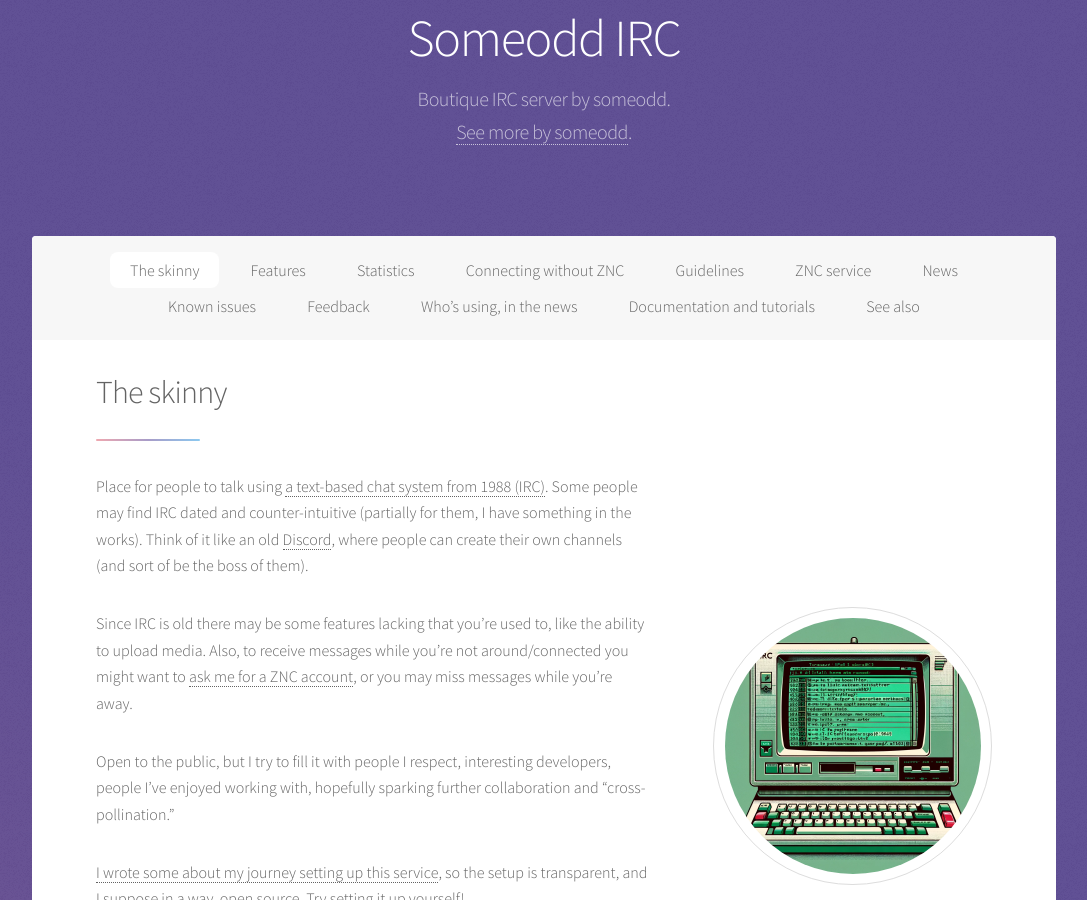
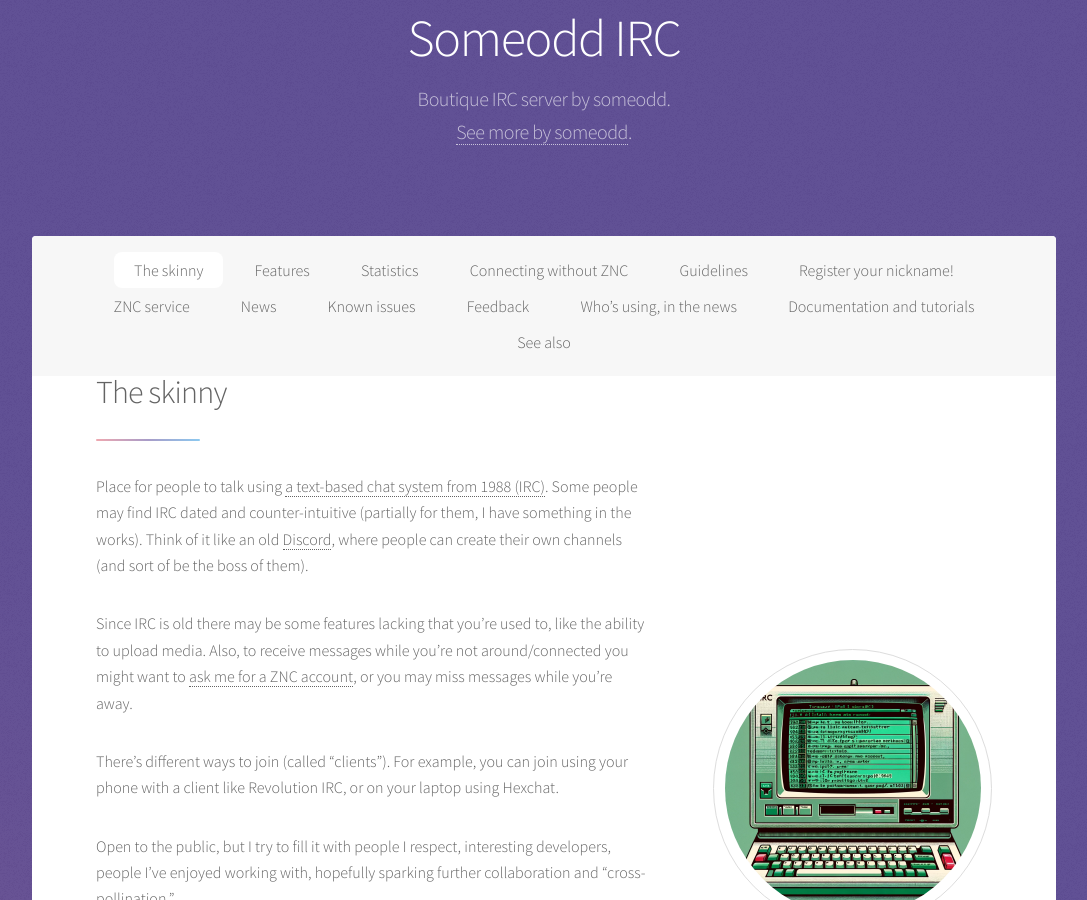
Before and after one commit to someodd/someodd.github.io, a Jekyll site: the page built from showcase/_posts/2024-04-01-irc-server.md, in a window 1280 px wide and 900 px high, scrolled down 198 px. Shown: the whole window, without its empty margins (96-1183 px from the left). Built offline with Jekyll 4.4.1, drawn with Linux system fonts in a browser that asks for light colours; some of the changed text lies outside the part shown.

Commit message:
note clients

```diff
--- a/showcase/_posts/2024-04-01-irc-server.md
+++ b/showcase/_posts/2024-04-01-irc-server.md
@@ -18,6 +18,8 @@ image:
 Place for people to talk using [a text-based chat system from 1988 (IRC)](https://en.wikipedia.org/wiki/IRC). Some people may find IRC dated and counter-intuitive (partially for them, I have something in the works). Think of it like an old [Discord](https://discord.com/), where people can create their own channels (and sort of be the boss of them).
 
 Since IRC is old there may be some features lacking that you're used to, like the ability to upload media. Also, to receive messages while you're not around/connected you might want to [ask me for a ZNC account](#znc-service), or you may miss messages while you're away.
+
+There's different ways to join (called "clients"). For example, you can join using your phone with a client like Revolution IRC, or on your laptop using Hexchat.
 
 Open to the public, but I try to fill it with people I respect, interesting developers, people I've enjoyed working with, hopefully sparking further collaboration and "cross-pollination."
 
@@ -147,6 +149,12 @@ In order of how much I care to enforce:
 1. Nothing political
 1. Keep it about tech and collaboration
 
+## Register your nickname!
+
+Very important...
+
+I know it may be confusing considering you have a password for your ZNC...
+
 ## ZNC service
 
 * **What is ZNC?** Basically, it is something that stays connected to IRC for you and you in turn connect to the ZNC.
```
